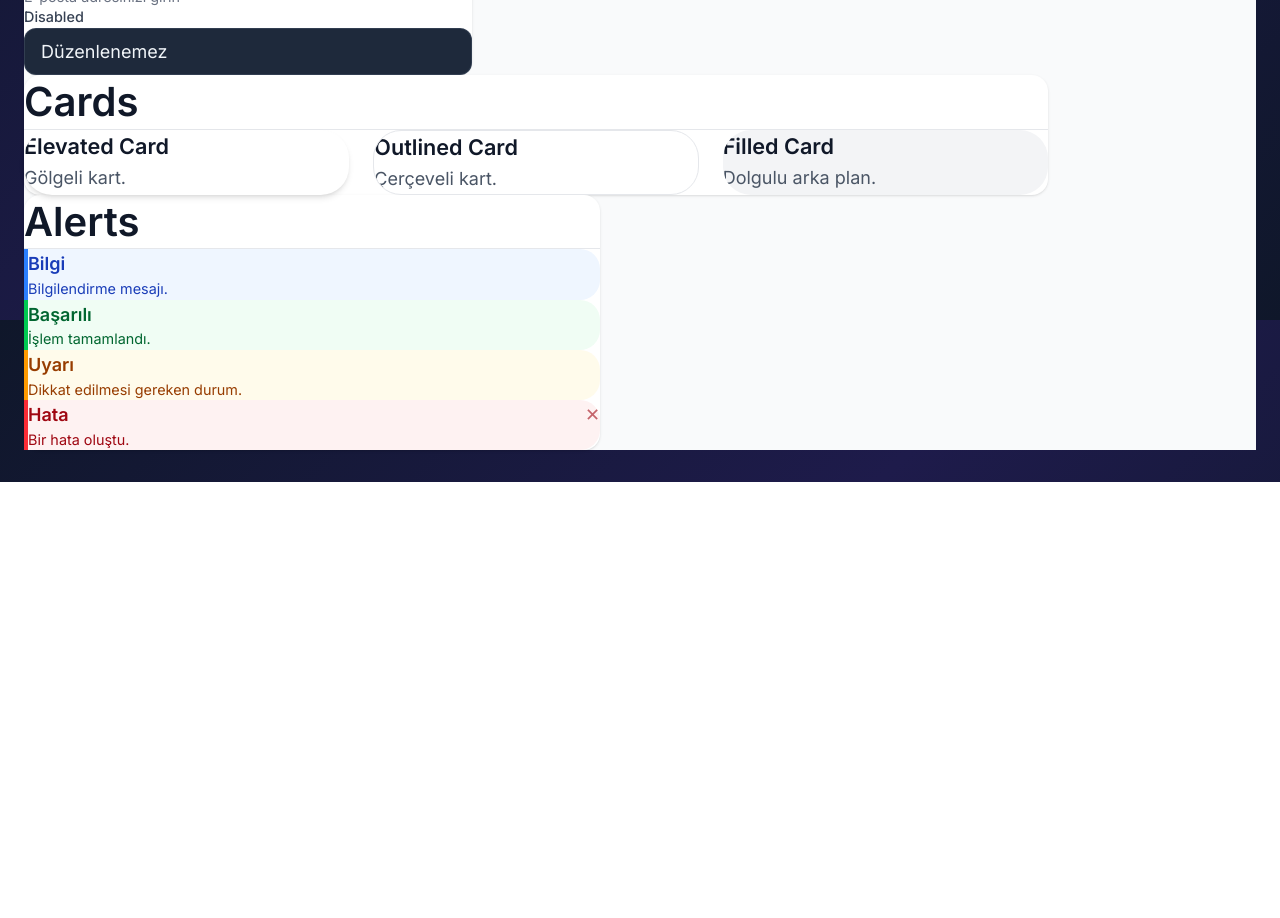
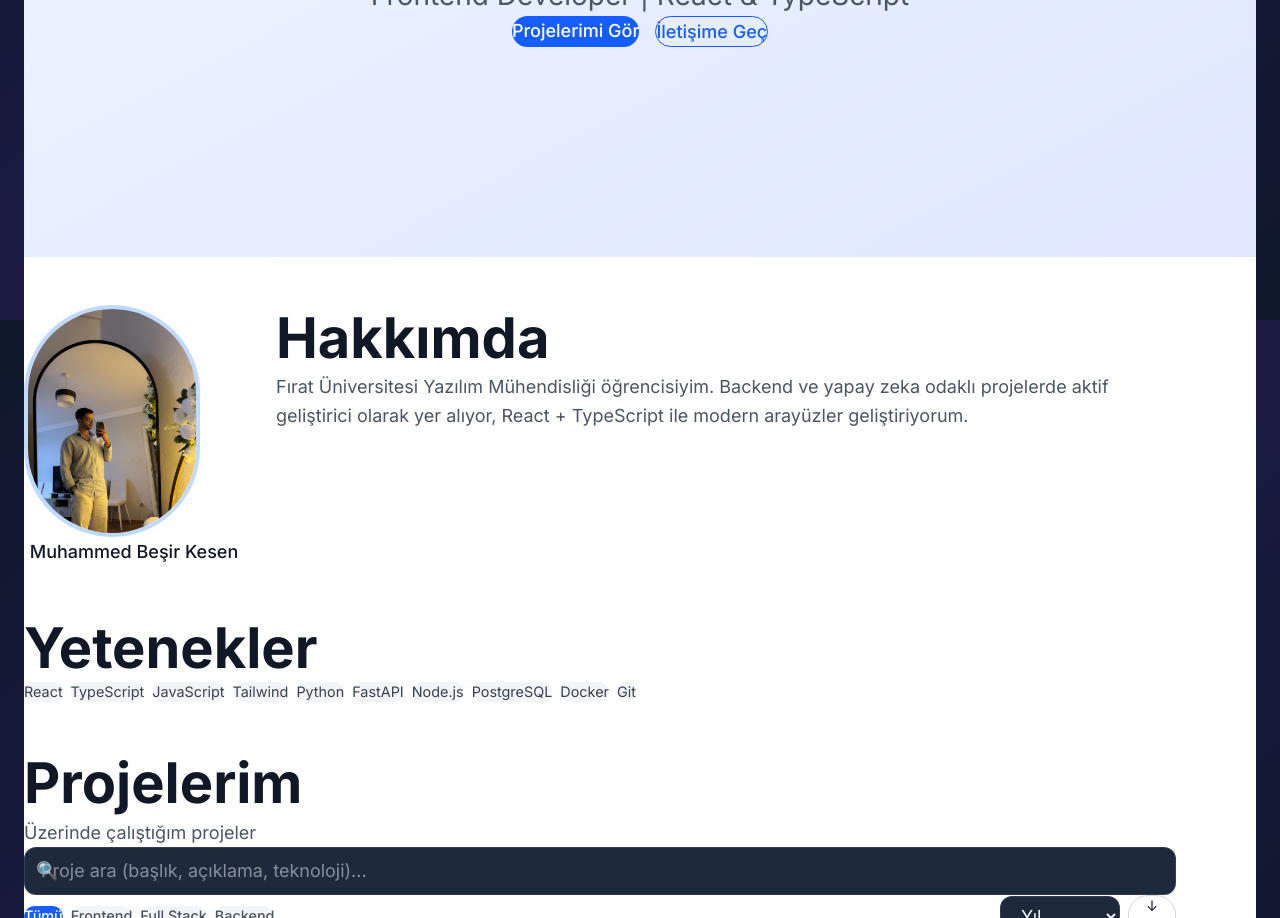
Before and after one commit to mbesirkesen/my-react-app, a React (Vite) app: page /ui-kit in a window 1280 px wide. Shown: the part 480-1398 px from the top of the page. Before the commit the page ends 962 px from the top, so only its background shows below. Built offline with nearby package versions, Linux system fonts and the light colour scheme; grey boxes are pictures that could not be loaded.

Commit message:
feat: integrate checkpoint flow in App

```diff
--- a/src/App.tsx
+++ b/src/App.tsx
@@ -1,20 +1,25 @@
-import { BrowserRouter, Routes, Route } from 'react-router-dom'
-import { Home } from './pages/Home'
-import { ProjectDetail } from './pages/ProjectDetail'
-import { UIKit } from './pages/UIKit'
-import { Lab5Projects } from './pages/Lab5Projects'
+import Header from './components/layout/Header'
+import Footer from './components/layout/Footer'
+import Hero from './components/sections/Hero'
+import About from './components/sections/About'
+import Skills from './components/sections/Skills'
+import ProjectList from './components/sections/ProjectList'
+import ContactSection from './components/sections/ContactSection'
 import './App.css'
 
 function App() {
   return (
-    <BrowserRouter>
-      <Routes>
-        <Route path="/" element={<Home />} />
-        <Route path="/proje/:id" element={<ProjectDetail />} />
-        <Route path="/ui-kit" element={<UIKit />} />
-        <Route path="/lab5" element={<Lab5Projects />} />
-      </Routes>
-    </BrowserRouter>
+    <div className="min-h-screen bg-white dark:bg-gray-950 text-gray-900 dark:text-white">
+      <Header />
+      <main>
+        <Hero />
+        <About />
+        <Skills />
+        <ProjectList />
+        <ContactSection />
+      </main>
+      <Footer />
+    </div>
   )
 }
 
```
